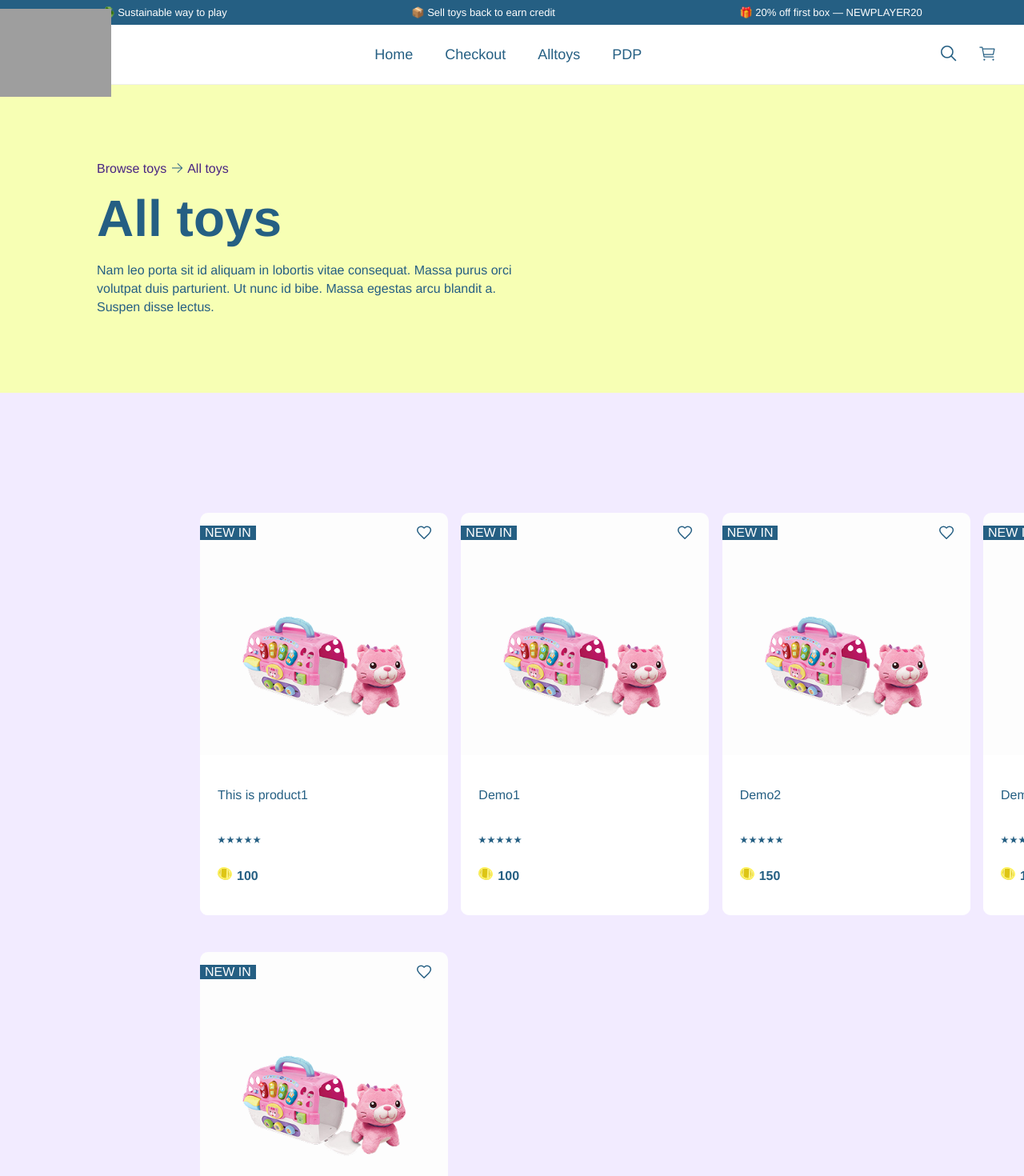
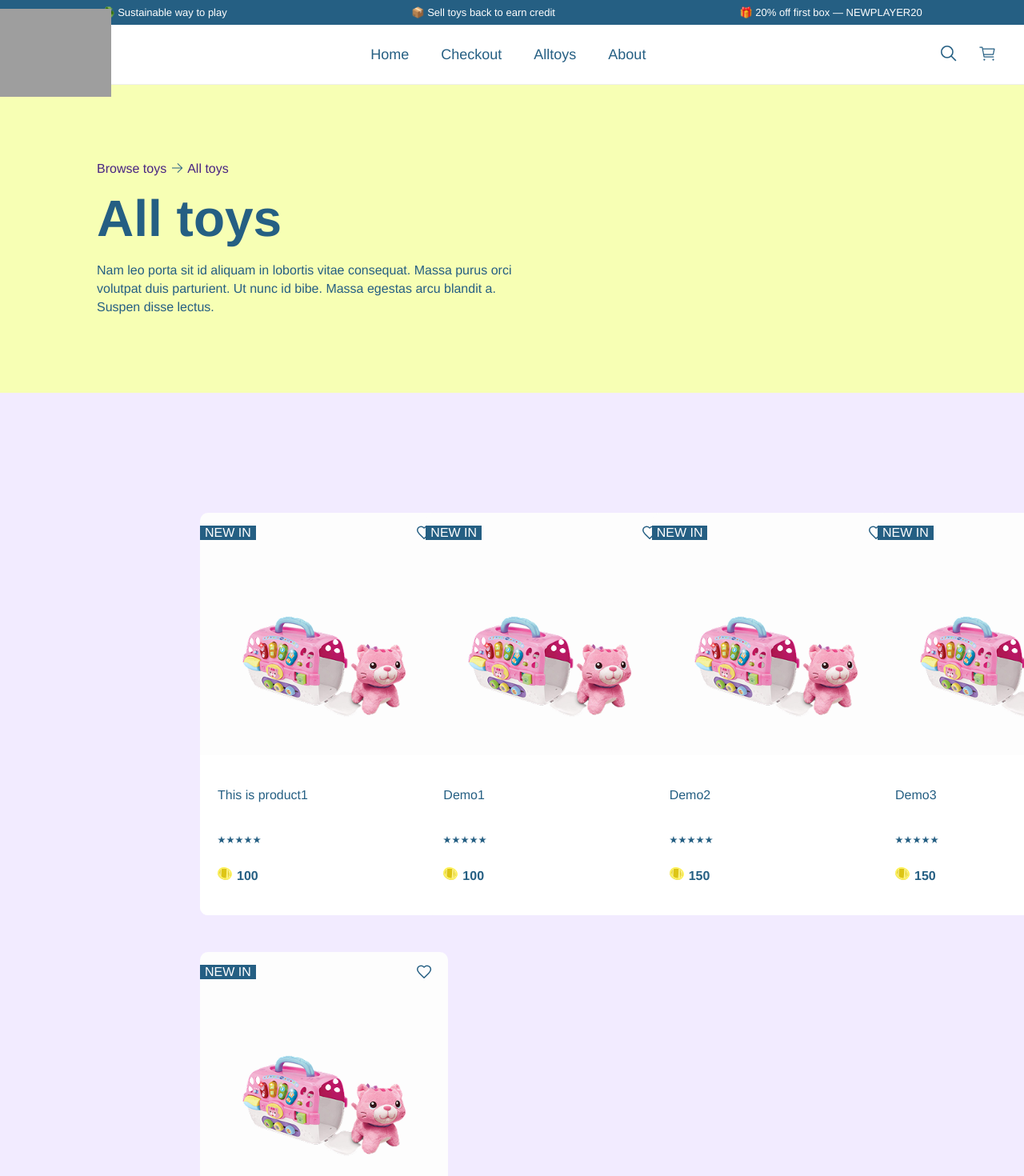
Before and after one commit to mayurdhwajsinh-j-equest/ToyCart, a React (Vite) app in the folder frontend/: page /Alltoys in a window 1280 px wide. Shown: the top 1470 px of the page at 80% size. Built offline with nearby package versions, Linux system fonts and the light colour scheme; grey boxes are pictures that could not be loaded; a web font is replaced by a local one.

Commit message:
routing updated

```diff
--- a/frontend/src/App.jsx
+++ b/frontend/src/App.jsx
@@ -18,7 +18,8 @@ function App() {
         <Route path="/" element={<Home />} />
         <Route path="/Checkout" element={<Checkout />} />
         <Route path="/Alltoys" element={<Alltoys />} />
-        <Route path="/Pdp" element={<Pdp />} />
+        <Route path="/About" element={<About />} />
+        <Route path="/Pdp/:id" element={<Pdp />} />
       </Routes>
 
       <Footer />
--- a/frontend/src/components/Footer/Footer.css
+++ b/frontend/src/components/Footer/Footer.css
@@ -63,6 +63,7 @@ body, html, #root {
   padding: 40px;
   background-color: #246089;
   align-items: start;
+  padding-bottom: 0;
 }
 
 .footer-logo h2 {
--- a/frontend/src/components/Navbar/Navbar.jsx
+++ b/frontend/src/components/Navbar/Navbar.jsx
@@ -22,7 +22,7 @@ function Navbar() {
                     <li><Link to="/">Home</Link></li>
                     <li><Link to="/Checkout">Checkout</Link></li>
                     <li><Link to="/Alltoys">Alltoys</Link></li>
-                    <li><Link to="/Pdp">PDP</Link></li>
+                    <li><Link to="/About">About</Link></li>
                 </ul>
                 <div className="nav-right">
                     <button className="icon-btn">
--- a/frontend/src/components/Productcard/Productcard.css
+++ b/frontend/src/components/Productcard/Productcard.css
@@ -86,3 +86,9 @@
 .product-card:hover .addToToybox {
     opacity: 1;
 }
+
+.product-card-link {
+    text-decoration: none;
+    color: inherit;
+    display: inline-block;
+}
--- a/frontend/src/components/Productcard/Productcard.jsx
+++ b/frontend/src/components/Productcard/Productcard.jsx
@@ -1,9 +1,11 @@
+import { Link } from "react-router-dom";
 import "./Productcard.css";
 import wishlisticon from "../../assets/wishlist-icon.svg";
 import coin from "../../assets/coin-icon.svg";
 
-function Productcard({ ProductImage, ProductName, Price }) {
+function Productcard({ id, ProductImage, ProductName, Price }) {
     return (
+        <Link to={`/Pdp/${id}`} className="product-card-link">
             <div className="product-card">
                 <div className="product-card__top">
                     <div className="product-card__top-first">
@@ -24,6 +26,7 @@ function Productcard({ ProductImage, ProductName, Price }) {
                     </p>
                 </div>
             </div>
+        </Link>
     );
 }
 
--- a/frontend/src/pages/Alltoys/Alltoys.css
+++ b/frontend/src/pages/Alltoys/Alltoys.css
@@ -45,6 +45,11 @@
   gap: 16.33px;
 }
 
+.product-section__content .product-card {
+  max-width: 310px;
+  width: 310px;
+}
+
 .fan-content__top-h2 {
   font-size: 64px;
   color: #255F83;
--- a/frontend/src/pages/Alltoys/Alltoys.jsx
+++ b/frontend/src/pages/Alltoys/Alltoys.jsx
@@ -62,6 +62,7 @@ function Alltoys() {
         {productsData.map((product) => (
           <Productcard
             key={product.id}
+            id={product.id}
             ProductImage={product.ProductImage}
             ProductName={product.ProductName}
             Price={product.Price}
--- a/frontend/src/pages/Checkout/Checkout.jsx
+++ b/frontend/src/pages/Checkout/Checkout.jsx
@@ -13,6 +13,7 @@ function Checkout() {
                     {productsData.map((product) => (
                         <Productcard
                             key={product.id}
+                            id={product.id}
                             ProductImage={product.ProductImage}
                             ProductName={product.ProductName}
                             Price={product.Price}
--- a/frontend/src/pages/Pdp/Pdp.jsx
+++ b/frontend/src/pages/Pdp/Pdp.jsx
@@ -254,6 +254,7 @@ function Pdp() {
                     {productsData.map((product) => (
                         <Productcard
                             key={product.id}
+                            id={product.id}
                             ProductImage={product.ProductImage}
                             ProductName={product.ProductName}
                             Price={product.Price}
```
Lines whose indentation alone changed are shown as unchanged.
